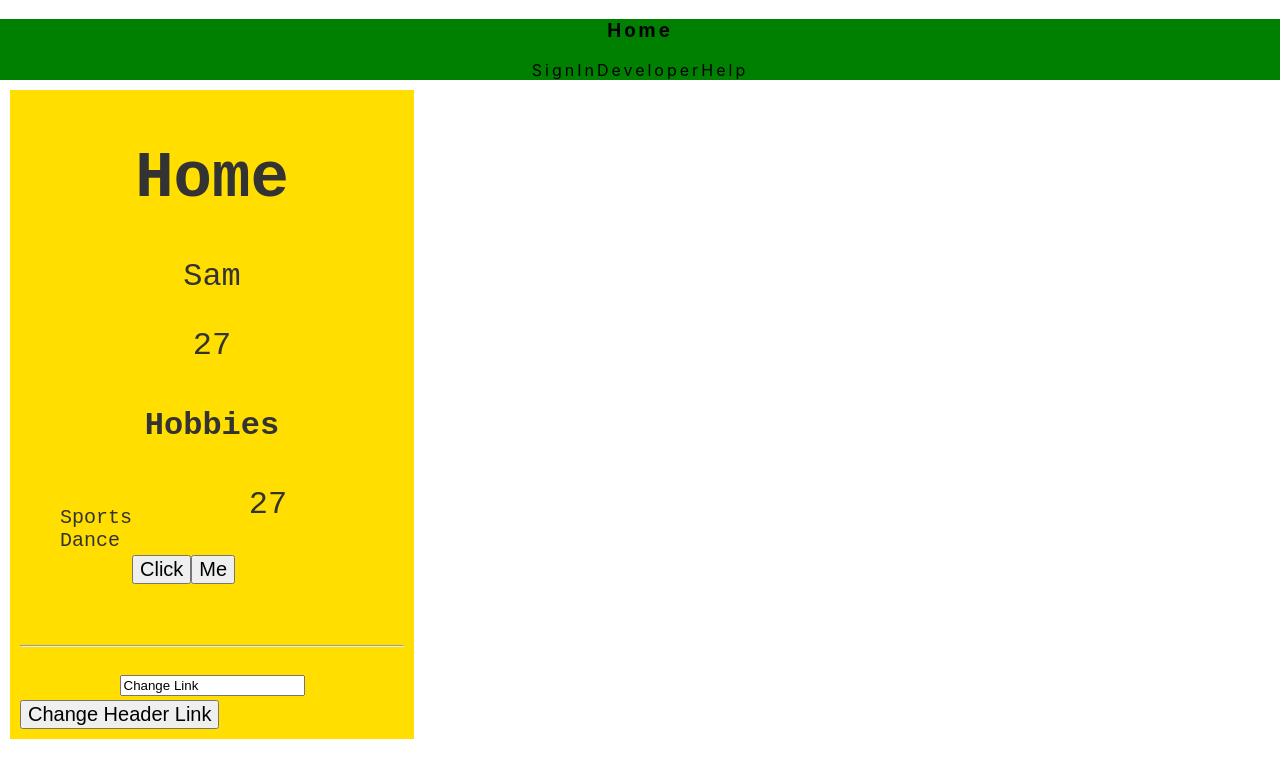
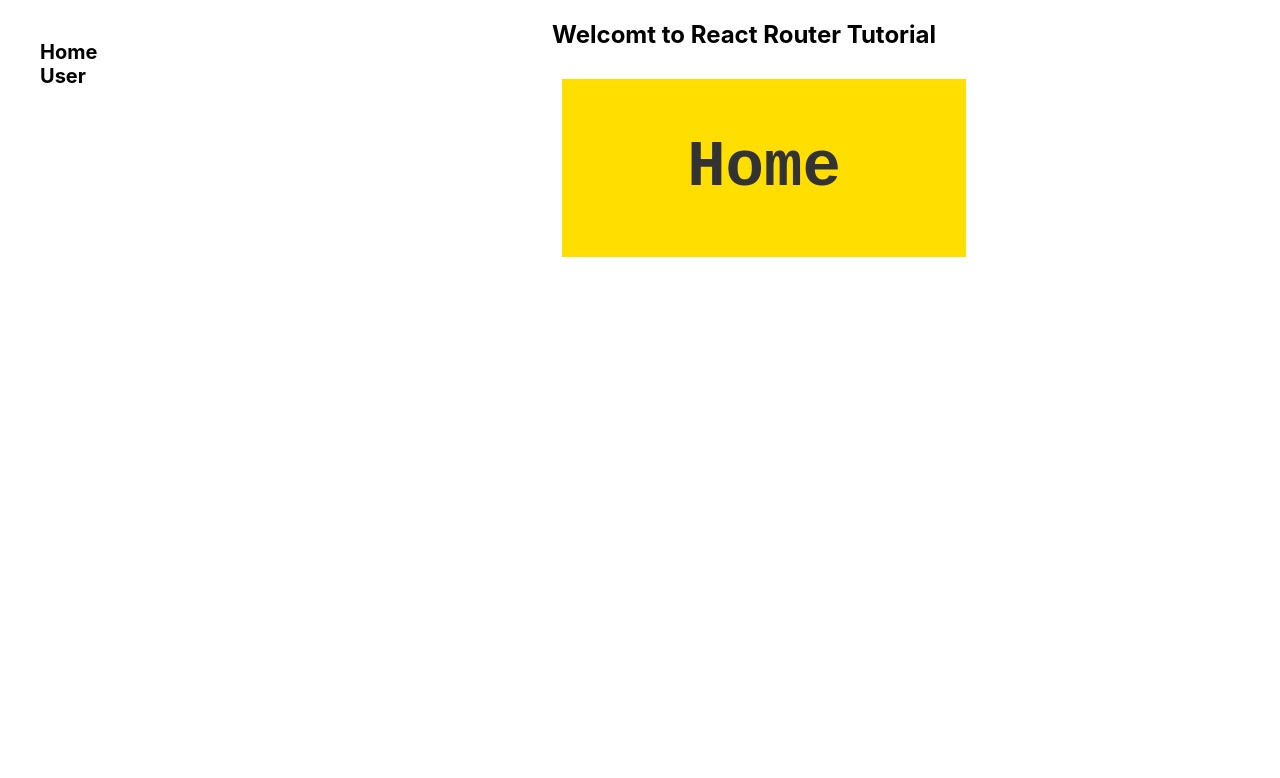
Before and after one commit to surajbokankar/React, a React (Create React App) app: page / in a window 1280 px wide. Shown: the top 778 px of the page. Built offline with nearby package versions, Linux system fonts and the light colour scheme.

Commit message:
Route Using Link

```diff
--- a/package.json
+++ b/package.json
@@ -6,6 +6,8 @@
     "@material-ui/core": "^3.3.2",
     "react": "^16.6.0",
     "react-dom": "^16.6.0",
+    "react-router": "^4.3.1",
+    "react-router-dom": "^4.3.1",
     "react-scripts": "2.1.1"
   },
   "scripts": {
--- a/src/App.js
+++ b/src/App.js
@@ -3,31 +3,11 @@ import logo from './logo.svg';
 import './App.css';
 import Header from './header';
 import Home from './home';
+import {BrowserRouter as Router,Switch,Route, Link } from 'react-router-dom';
+import User from './component/user';
 
 class App extends Component {
-
-
-  constructor(){
-    super();
-    this.state={
-      title:"Home"
-    }
-
-  }
-
-  callFromHome(props){
-
-    alert("Hi Parent"+props.age)
- };
-
-
- changeHeaderName(newTitle){
-   this.setState({
-    title:newTitle
- });
- }
-
-  render() {
+render() {
 
     var style=  {
       "list-style-type": "none",
@@ -37,26 +17,31 @@ class App extends Component {
       width: "40%"
   }
 
+    return (
 
-    var user=
-      {
-        name:"Sam",
-        hobbies:["Sports","Dance"]
-      }
+      <Router>
+      <div>
 
+       <h2>Welcomt to React Router Tutorial
+       <ul style={style}>
+         <li>Home</li>
+         <li>User</li>
+         </ul>
+         </h2>
+         <Switch>
+           <Route exact path="/"
+           component={Home}
+           />
 
-
-
-    return (
-      <div className="container">
-         <Header  style={style} title={this.state.title}/>
-        <Home name={"Sam"}
-        age={27} user={user}
-        greet={this.callFromHome}
-        changeLink={this.changeHeaderName.bind(this)}
-        />
+           <Route exact path="/user"
+           component={User}
+           />
+           </Switch>
 
       </div>
+
+      </Router>
+
     );
   }
 }
--- /dev/null
+++ b/src/component/user.js
@@ -0,0 +1,16 @@
+import React from 'react';
+import { exact } from 'prop-types';
+
+
+class User extends React.Component{
+    render(){
+        return(
+
+            <div>
+                User
+            </div>
+        );
+    }
+}
+
+export default User;
--- a/src/header.js
+++ b/src/header.js
@@ -43,8 +43,8 @@ class Header extends React.Component{
 
         return(
 
-            <header class="container" style={childRight}>
-                        <h3>{this.props.title}</h3>
+            <header class="container">
+
                 <div  float="right"  textAlign='right'>
                 <a>SignIn</a>
                 <a>Developer</a>
--- a/src/home.js
+++ b/src/home.js
@@ -33,34 +33,7 @@ class home extends React.Component{
 
 
 
-
-    //Componet Lift Cycle
-
-    componentWillMount(){
-        console.log("componentWillMount");
-    }
-
-    componentDidMount(){
-        console.log("componentDidMount");
-    }
-
-    componentWillReceiveProps(nextProps){
-        console.log("componentWillReceiveProps",nextProps);
-    }
-
-    shouldComponentUpdate(nextProps,newState){
-        console.log("shouldComponentUpdate",nextProps,newState);
-        return true;
-    }
-    componentDidUpdate(preProps,preState){
-        console.log("componentDidUpdate",preProps,preState);
-    }
-    componentWillUnmount(){
-        console.log("componentWillUnmount");
-    }
-
-
-    render(){
+render(){
         var style=  {
             "list-style-type": "none",
             fontSize: 20,
@@ -107,52 +80,7 @@ class home extends React.Component{
 
             <div  class="left" style={letterStyle}>
                 <h1>Home</h1>
-
-                <p> {this.props.name}</p>
-                <p> {this.props.age}</p>
-
-
-
-                <h4>Hobbies</h4>
-                <div class="container">
-                    <ul style={style} >
-
-                     {this.props.user.hobbies.map((hobby)=>
-                                      <li>{hobby}</li>
-                                         )}
-</ul>
-
-                  <p>{this.state.age}</p>
-
-                   <div class="container" float="left">
-
-                   <button style={style} onClick={() => this.clickToIncrese()}>
-                   Click
-                   </button>
-                   <button style={style} onClick={() => this.props.greet()}>
-                   Me
-                   </button>
-
-
-                   <br/>
-                   <br/>
-                   <hr/>
-
-                   <input value={this.state.homeLink} onChange={this.onInputChange.bind(this)}></input>
-
-                   <button style={style} onClick={this.changeNameOfHeader.bind(this)}>
-                     Change Header Link
-                   </button>
-
-                   </div>
-
-
-
-                    </div>
-
-
-
-            </div>
+</div>
 
         );
     }
```
Also changed, not shown: 1 other file (tests, documents, lock files or other folders).
